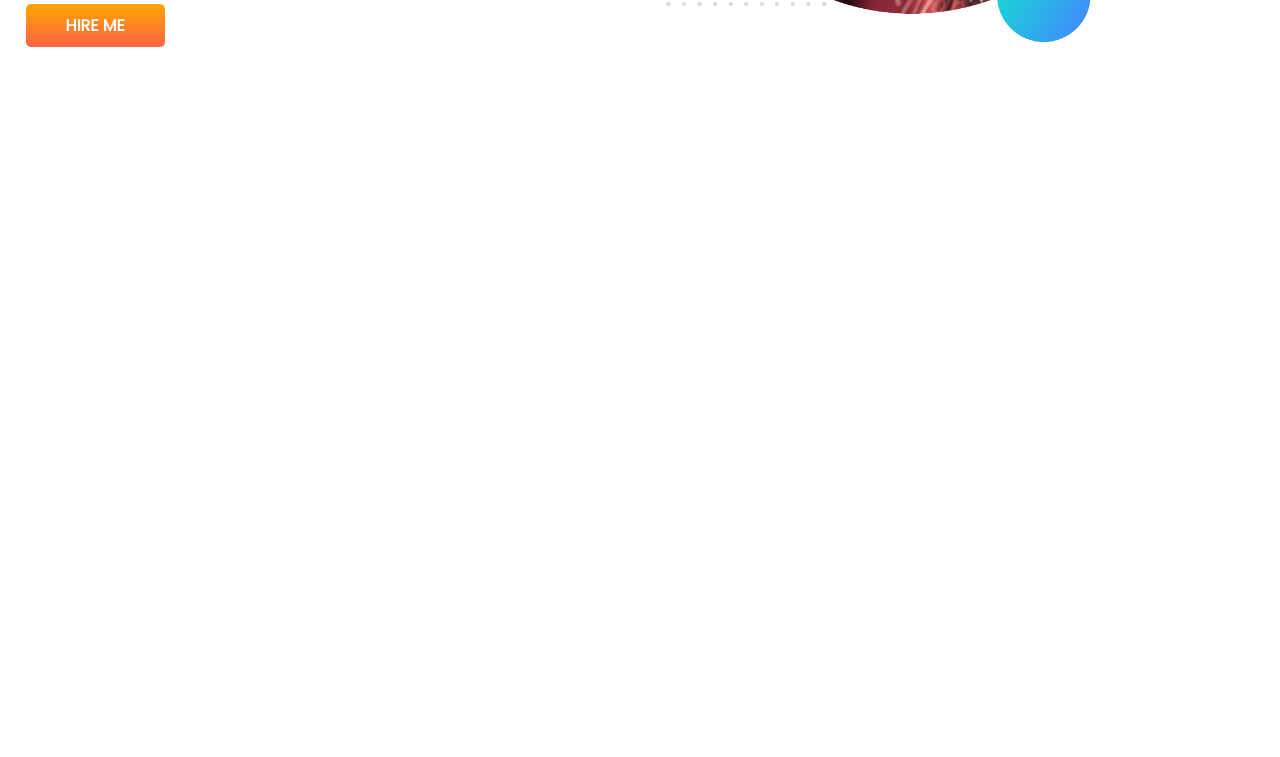
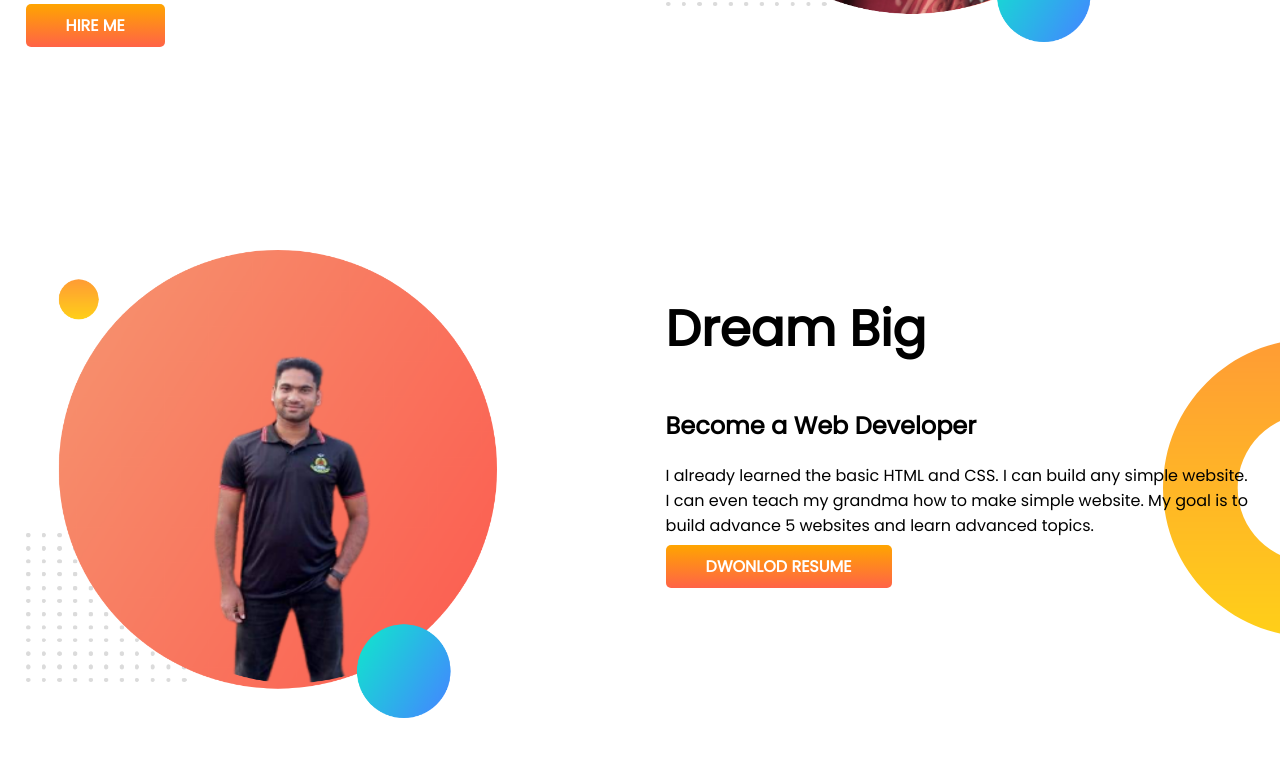
Before and after one commit to JunnurHasan/developer-portfolio, a plain HTML site: page index.html in a window 1280 px wide. Shown: the part 451-1208 px from the top of the page. Before the commit the page ends 800 px from the top, so only its background shows below. Drawn offline with Linux system fonts and the light colour scheme.

Commit message:
dream added

```diff
--- a/index.html
+++ b/index.html
@@ -30,6 +30,18 @@
             <img src="images/junnur-pic-with-bg.png" alt="">
         </div>
     </section>
+    <section class="dream-big">
+        <div class="half-width">
+            <img src="images/junnur2-pic-with-bg.png" alt="">
+        </div>
+        <div class="half-width">
+            <h1>Dream Big</h1>
+            <h2>Become a Web Developer</h2>
+            <p>I already learned the basic HTML and CSS. I can build any simple website. I can even teach my grandma how
+                to make simple website. My goal is to build advance 5 websites and learn advanced topics.</p>
+            <a class="link-button" target="-blank" href="">DWONLOD RESUME</a>
+        </div>
+    </section>
 </body>
 
 </html>
--- a/style.css
+++ b/style.css
@@ -11,6 +11,7 @@ h1{
 }
 section{
     display: flex;
+    margin-bottom: 150px;
 }
 .half-width{
     width: 50%;
@@ -31,3 +32,9 @@ section{
     background-image: url(images/top-banner.png);
     background-repeat: no-repeat;
 }
+.dream-big{
+    background-image: url(images/dream-bg.png);
+    background-repeat: no-repeat;
+    background-position: right;
+
+}
```
Also changed, not shown: images/junnur1-pic-with-bg.png (added), images/junnur2-pic-with-bg.png (added).
